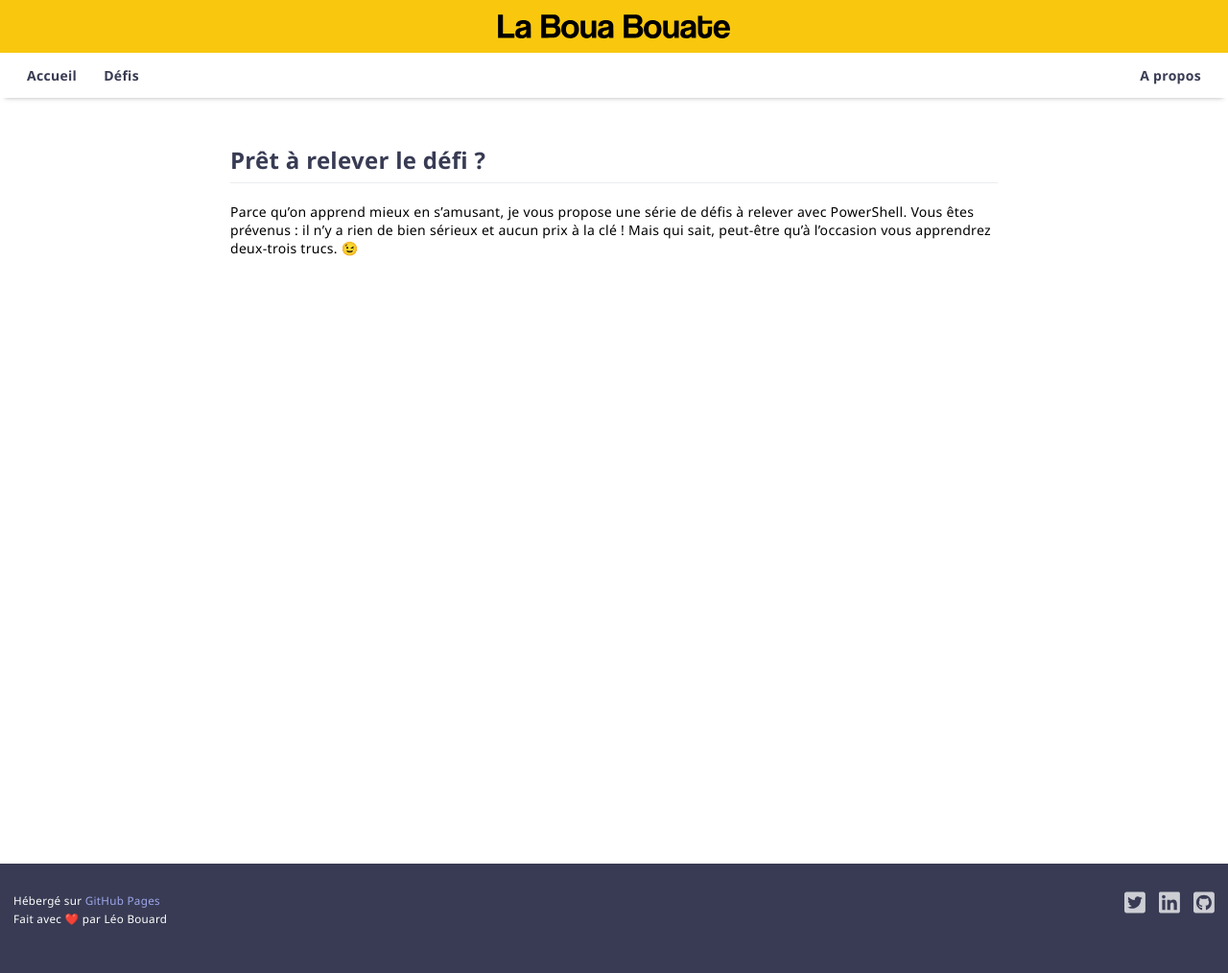
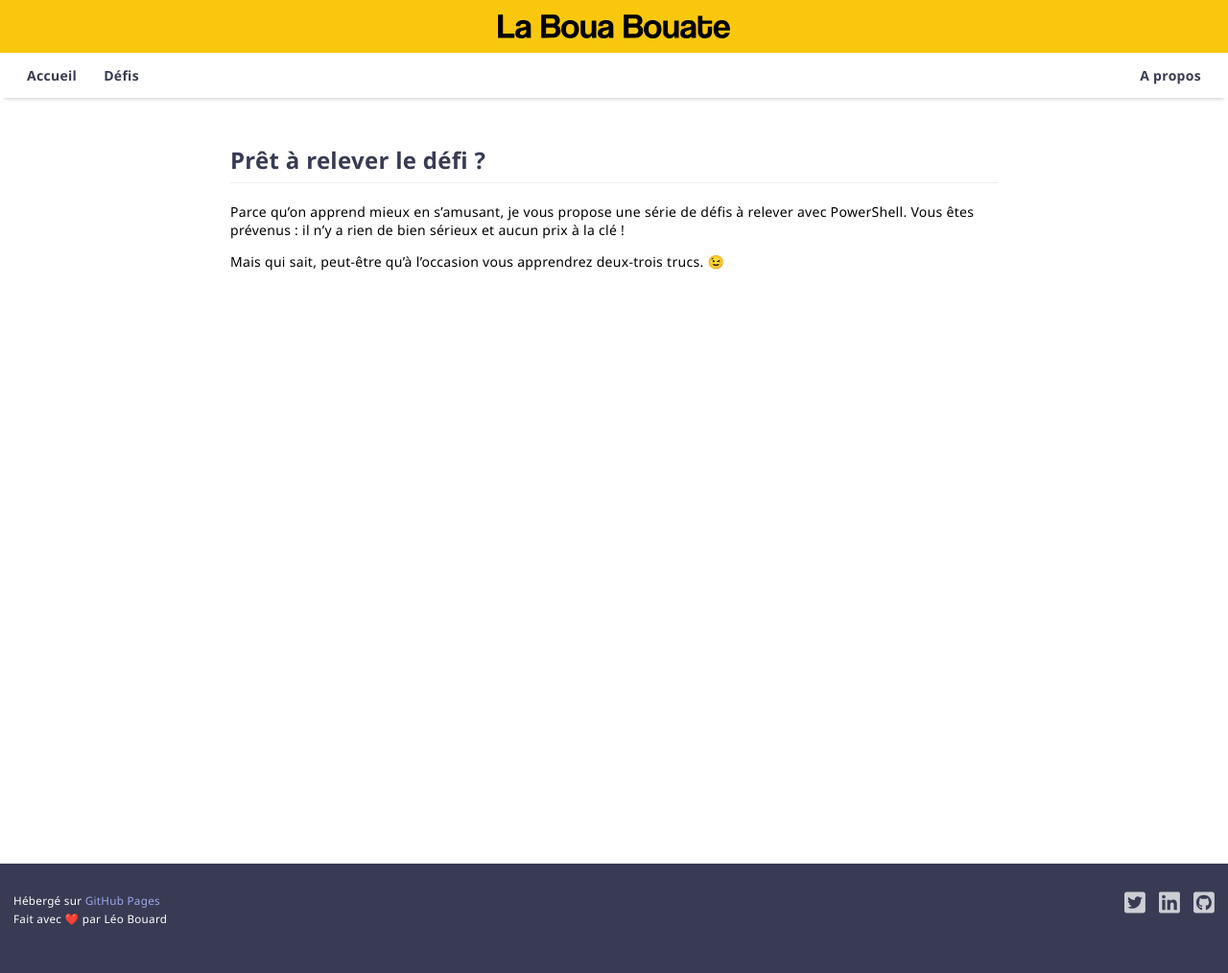
Before and after one commit to leobouard/leobouard.github.io, a Jekyll site: the page built from challenges.md, in a window 1280 px wide. Shown: the whole page at 96% size. Built offline with Jekyll 4.4.1, drawn with Linux system fonts in a browser that asks for light colours; our own code applies the rules of GitHub Pages for plain Markdown files.

Commit message:
Update challenges.md

```diff
--- a/challenges.md
+++ b/challenges.md
@@ -6,11 +6,12 @@
 
 Parce qu'on apprend mieux en s'amusant, je vous propose une série de défis à relever avec PowerShell.
 Vous êtes prévenus : il n'y a rien de bien sérieux et aucun prix à la clé !
+
 Mais qui sait, peut-être qu'à l'occasion vous apprendrez deux-trois trucs. 😉
 
 <div class="posts">
     {% for post in site.posts %}
-        {% if post.tags == "challenges" %}
+        {% if post.tags == challenges %}
             <a href="{{ post.url }}">
                 <div class="card">
                     <div class="thumbnailLimits">
```
